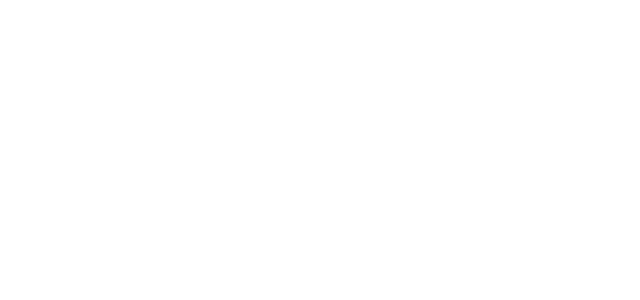
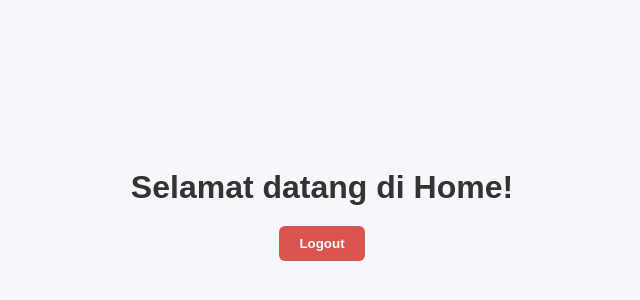
Before and after one commit to namdoosan/learn-react, a React (Vite) app: page /home in a window 1280 px wide. Before the commit this address had no page. Shown: the part 204-504 px from the top of the page, without its empty margins (318-958 px from the left). Built offline with nearby package versions, Linux system fonts and the light colour scheme.

Commit message:
feat home

```diff
--- /dev/null
+++ b/src/home/HomePage.css
@@ -0,0 +1,29 @@
+.home-container {
+  height: 100vh;
+  display: flex;
+  flex-direction: column;
+  justify-content: center;
+  align-items: center;
+  background-color: #f5f7fa;
+  font-family: sans-serif;
+}
+
+.home-container h1 {
+  color: #333;
+  margin-bottom: 20px;
+}
+
+.home-container button {
+  padding: 10px 20px;
+  background-color: #d9534f;
+  color: white;
+  font-weight: bold;
+  border: none;
+  border-radius: 6px;
+  cursor: pointer;
+  transition: background 0.2s ease;
+}
+
+.home-container button:hover {
+  background-color: #c9302c;
+}
--- /dev/null
+++ b/src/home/index.jsx
@@ -0,0 +1,17 @@
+import { useNavigate } from "react-router-dom";
+import "./HomePage.css";
+
+export default function HomePage() {
+  const navigate = useNavigate();
+
+  const handleLogout = () => {
+    navigate("/");
+  };
+
+  return (
+    <div className="home-container">
+      <h1>Selamat datang di Home!</h1>
+      <button onClick={handleLogout}>Logout</button>
+    </div>
+  );
+}
--- a/src/pages/index.jsx
+++ b/src/pages/index.jsx
@@ -1,4 +1,5 @@
 import { useState } from "react";
+import { useNavigate } from "react-router-dom";
 import Input from "../components/Input/Input";
 import Button from "../components/Button/Button";
 
@@ -6,7 +7,7 @@
 export default function AuthPage() {
   const [username, setUsername] = useState("");
   const [password, setPassword] = useState("");
-  const [isLoggedIn, setIsLoggedIn] = useState(false);
+  const navigate = useNavigate();
 
   const handleLogin = (e) => {
     e.preventDefault();
@@ -16,15 +17,13 @@
       return;
     }
 
-    setIsLoggedIn(true);
+    // Login sukses → pindah ke home
+    navigate("/home");
   };
 
-  if (isLoggedIn) {
-    return <h2>Welcome, {username}!</h2>;
-  }
-
   return (
-    <form onSubmit={handleLogin}>
+    <div className="auth-container">
+      <form className="auth-form" onSubmit={handleLogin}>
         <h1>Login</h1>
         <Input
           label="Username"
@@ -40,5 +39,6 @@
         />
         <Button type="submit">Login</Button>
       </form>
+    </div>
   );
 }
--- a/src/router/index.jsx
+++ b/src/router/index.jsx
@@ -1,12 +1,13 @@
 import { BrowserRouter, Routes, Route } from "react-router-dom";
 import AuthPage from "../pages/index.jsx";
-
+import HomePage from "../home/index.jsx";
 
 export default function Router() {
   return (
     <BrowserRouter>
       <Routes>
         <Route path="/" element={<AuthPage />} />
+        <Route path="/home" element={<HomePage />} />
       </Routes>
     </BrowserRouter>
   );
```
Lines whose indentation alone changed are shown as unchanged.
